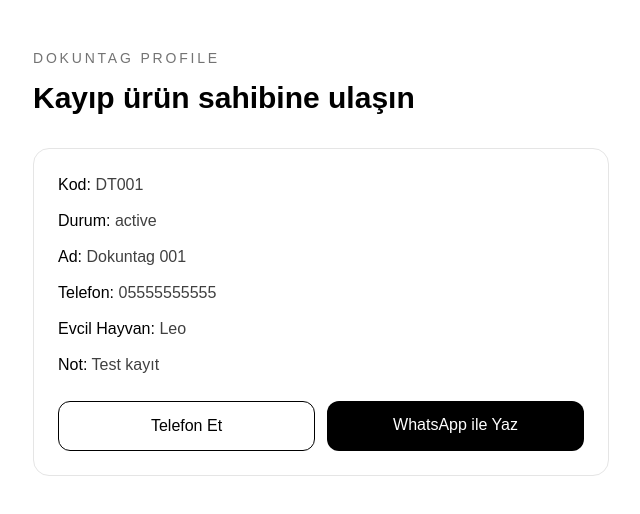
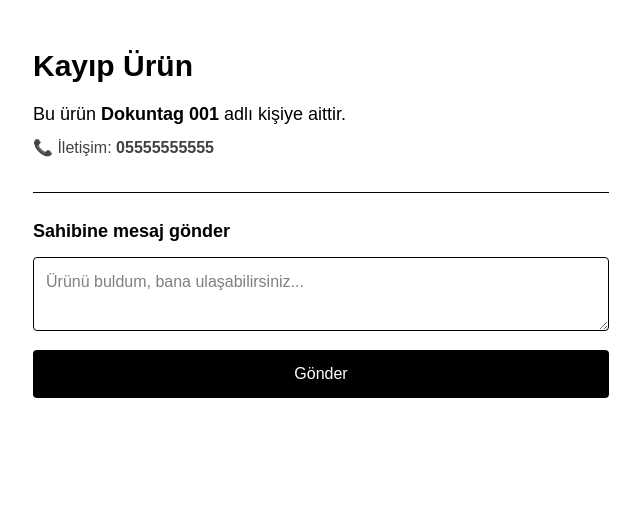
Before and after one commit to idemfb/dokuntag-mvp, a Next.js app: page /p/DT001 in a window 1280 px wide. Shown: the top 514 px of the page, without its empty margins (319-959 px from the left). Built offline with nearby package versions, Linux system fonts and the light colour scheme.

Commit message:
add message form

```diff
--- a/app/p/[code]/page.tsx
+++ b/app/p/[code]/page.tsx
@@ -1,85 +1,106 @@
-export const dynamic = "force-dynamic";
-export const revalidate = 0;
+"use client";
 
-import { notFound } from "next/navigation";
-import { getTagByCode, normalizeCode } from "@/lib/tags";
+import { useEffect, useState } from "react";
 
-type Props = {
-  params: Promise<{
-    code: string;
-  }>;
+type Tag = {
+  code: string;
+  status: "unclaimed" | "active";
+  name?: string;
+  phone?: string;
 };
 
-export default async function ProfilePage({ params }: Props) {
-  const { code } = await params;
+export default function ProfilePage({
+  params,
+}: {
+  params: Promise<{ code: string }>;
+}) {
+  const [tag, setTag] = useState<Tag | null>(null);
+  const [code, setCode] = useState("");
+  const [message, setMessage] = useState("");
 
-  if (!code) {
-    notFound();
-  }
+  useEffect(() => {
+    let mounted = true;
 
-  const normalizedCode = normalizeCode(code);
-  const tag = await getTagByCode(normalizedCode);
+    async function load() {
+      const resolved = await params;
+      const currentCode = resolved.code.toUpperCase();
+      setCode(currentCode);
+
+      const res = await fetch(`/api/tag/${currentCode}`, {
+        cache: "no-store",
+      });
+
+      if (!mounted) return;
+
+      if (!res.ok) {
+        setTag(null);
+        return;
+      }
+
+      const data = (await res.json()) as Tag;
+      setTag(data);
+    }
+
+    load();
+
+    return () => {
+      mounted = false;
+    };
+  }, [params]);
+
+  const sendMessage = async () => {
+    if (!message) return;
+
+    await fetch("/api/notify", {
+      method: "POST",
+      body: JSON.stringify({
+        code,
+        message,
+      }),
+    });
+
+    alert("Mesaj gönderildi");
+    setMessage("");
+  };
 
   if (!tag) {
-    notFound();
+    return <main className="p-10">Yükleniyor...</main>;
   }
 
   return (
     <main className="min-h-screen bg-white px-6 py-12 text-black">
       <div className="mx-auto max-w-xl">
-        <p className="mb-3 text-sm uppercase tracking-[0.2em] text-neutral-500">
-          Dokuntag Profile
+        <h1 className="text-3xl font-semibold">Kayıp Ürün</h1>
+
+        <p className="mt-4 text-lg">
+          Bu ürün <strong>{tag.name}</strong> adlı kişiye aittir.
         </p>
 
-        <h1 className="text-3xl font-semibold">Kayıp ürün sahibine ulaşın</h1>
+        {tag.phone && (
+          <p className="mt-2 text-neutral-700">
+            📞 İletişim: <strong>{tag.phone}</strong>
+          </p>
+        )}
 
-        <div className="mt-8 rounded-2xl border border-neutral-200 p-6">
-          <div className="space-y-3 text-neutral-700">
-            <p>
-              <span className="font-medium text-black">Kod:</span>{" "}
-              {normalizedCode}
-            </p>
-            <p>
-              <span className="font-medium text-black">Durum:</span>{" "}
-              {tag.status}
-            </p>
-            <p>
-              <span className="font-medium text-black">Ad:</span> {tag.name}
-            </p>
-            {tag.phone && (
-              <p>
-                <span className="font-medium text-black">Telefon:</span>{" "}
-                {tag.phone}
-              </p>
-            )}
-            {tag.petName && (
-              <p>
-                <span className="font-medium text-black">Evcil Hayvan:</span>{" "}
-                {tag.petName}
-              </p>
-            )}
-            {tag.note && (
-              <p>
-                <span className="font-medium text-black">Not:</span> {tag.note}
-              </p>
-            )}
-          </div>
+        {/* 🔥 MESAJ FORMU */}
+        <div className="mt-8 border-t pt-6">
+          <h2 className="text-lg font-semibold">
+            Sahibine mesaj gönder
+          </h2>
 
-          <div className="mt-6 grid gap-3 sm:grid-cols-2">
-            <a
-              href={`tel:${tag.phone ?? "+905555555555"}`}
-              className="rounded-xl border border-black px-4 py-3 text-center font-medium"
-            >
-              Telefon Et
-            </a>
+          <textarea
+            value={message}
+            onChange={(e) => setMessage(e.target.value)}
+            className="w-full mt-3 border rounded p-3"
+            placeholder="Ürünü buldum, bana ulaşabilirsiniz..."
+          />
 
-            <a
-              href={`https://wa.me/${(tag.phone ?? "905555555555").replace(/\D/g, "")}`}
-              className="rounded-xl bg-black px-4 py-3 text-center font-medium text-white"
-            >
-              WhatsApp ile Yaz
-            </a>
-          </div>
+          <button
+            onClick={sendMessage}
+            className="mt-3 w-full bg-black text-white p-3 rounded"
+          >
+            Gönder
+          </button>
         </div>
       </div>
     </main>
```
Also changed, not shown: app/api/notify/route.ts (added).
